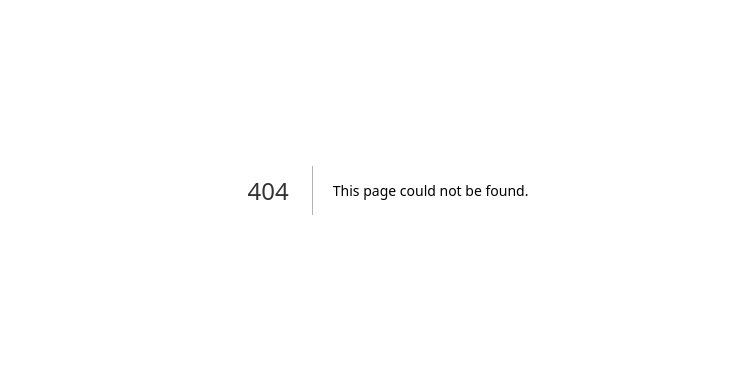
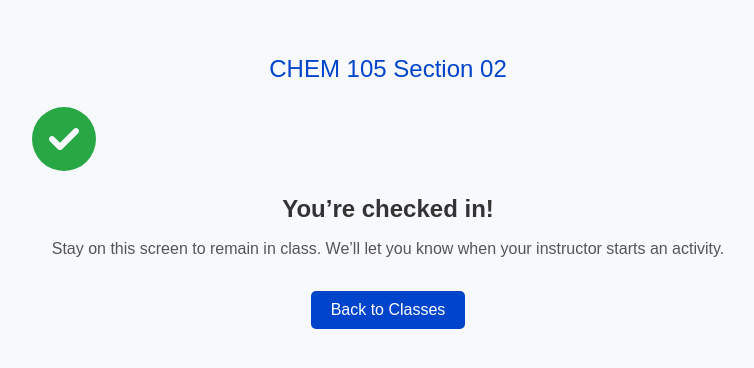
Before and after one commit to donmjoseph/attendance-clicker, a Next.js app in the folder Client/bulma_project/: page /CheckedIn in a window 1280 px wide. Before the commit this address had no page. Shown: the part 210-578 px from the top of the page, without its empty margins (252-1006 px from the left). Built offline with nearby package versions, Linux system fonts and the light colour scheme.

Commit message:
Updated CheckedIn component and styling

```diff
--- /dev/null
+++ b/Client/bulma_project/src/app/CheckedIn/CheckedIn.module.css
@@ -0,0 +1,59 @@
+/* Main container styling */
+.checkedInBox {
+    display: flex;
+    flex-direction: column;
+    align-items: center;
+    justify-content: center;
+    height: 100vh;
+    background-color: #f7f9fc; /* Light gray-blue background */
+    padding: 20px;
+    font-family: 'Arial', sans-serif;
+}
+
+/* Header styles */
+.header h2 {
+    font-size: 24px;
+    color: #0044cc; /* Blue header color */
+    margin-bottom: 20px;
+}
+
+/* Icon styling */
+.icon {
+    color: #28a745; /* Green checkmark */
+    margin-bottom: 20px;
+}
+
+/* Title styling */
+.title {
+    font-size: 24px;
+    font-weight: bold;
+    color: #333; /* Dark gray */
+    margin-bottom: 10px;
+    text-align: center;
+}
+
+/* Message styling */
+.message {
+    font-size: 16px;
+    color: #555; /* Lighter gray */
+    text-align: center;
+    line-height: 1.5;
+    margin: 0 20px;
+}
+
+/* Back button styling */
+.backButton {
+    margin-top: 30px;
+    background-color: #0044cc; /* Blue button */
+    color: white;
+    border: none;
+    border-radius: 5px;
+    padding: 10px 20px;
+    font-size: 16px;
+    cursor: pointer;
+    transition: background-color 0.3s ease;
+}
+
+.backButton:hover {
+    background-color: #003399; /* Darker blue for hover */
+}
--- /dev/null
+++ b/Client/bulma_project/src/app/CheckedIn/page.tsx
@@ -0,0 +1,33 @@
+'use client';
+import React from 'react';
+import { useRouter } from "next/navigation";
+import { FontAwesomeIcon } from '@fortawesome/react-fontawesome';
+import { faCheckCircle } from '@fortawesome/free-solid-svg-icons';
+import styles from './CheckedIn.module.css'; // Importing CSS module
+
+export default function CheckedIn() {
+
+    const router = useRouter();
+
+    const handleBackToClasses = () => {
+        router.push('/');
+    }
+
+    return (
+        <div className={styles.checkedInBox}>
+            <div className={styles.header}>
+                <h2>CHEM 105 Section 02</h2>
+            </div>
+            <div className={styles.content}>
+                <FontAwesomeIcon icon={faCheckCircle} size="4x" className={styles.icon} />
+                <h3 className={styles.title}>You’re checked in!</h3>
+                <p className={styles.message}>
+                    Stay on this screen to remain in class. We’ll let you know when your instructor starts an activity.
+                </p>
+            </div>
+            <button className={styles.backButton} onClick={handleBackToClasses}>
+                Back to Classes
+            </button>
+        </div>
+    );
+}
```
